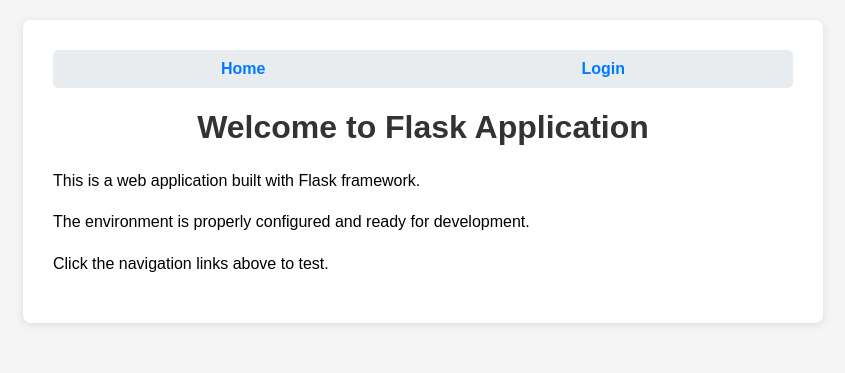
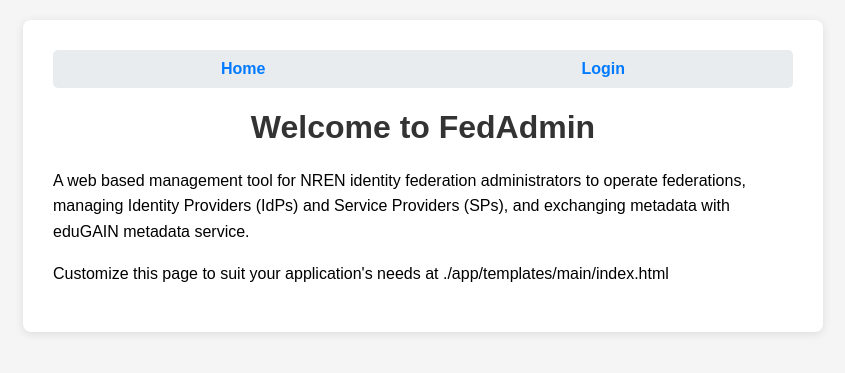
Before and after one commit to wangbog/fedadmin, a Flask app: page / in a window 1280 px wide. Shown: the top 373 px of the page, without its empty margins (217-1062 px from the left). Run offline with Flask 3, Linux system fonts and the light colour scheme.

Commit message:
home page

```diff
--- a/app/templates/main/index.html
+++ b/app/templates/main/index.html
@@ -61,11 +61,12 @@
             <a href="/auth/logout">Logout</a>
             {% endif %}
         </div>
-        <h1>Welcome to Flask Application</h1>
+        <h1>Welcome to FedAdmin</h1>
         <div class="content">
-            <p>This is a web application built with Flask framework.</p>
-            <p>The environment is properly configured and ready for development.</p>
-            <p>Click the navigation links above to test.</p>
+            <p>A web based management tool for NREN identity federation administrators to operate federations, managing
+                Identity Providers (IdPs) and Service Providers (SPs), and exchanging metadata with eduGAIN metadata
+                service.</p>
+            <p>Customize this page to suit your application's needs at ./app/templates/main/index.html</p>
         </div>
     </div>
 </body>
```
